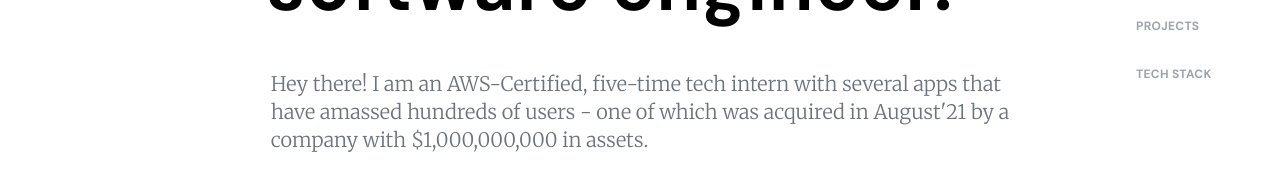
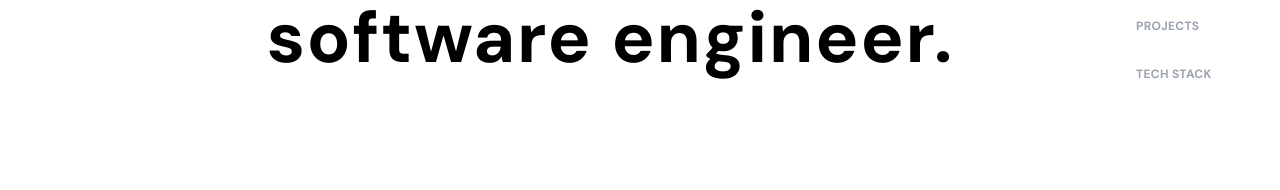
Before and after one commit to davidk101/portfolio, a React (Create React App) app: page / in a window 1280 px wide. Shown: the part 426-616 px from the top of the page. Built offline with nearby package versions, Linux system fonts and the light colour scheme.

Commit message:
remove the about section

```diff
--- a/src/pages/about.js
+++ b/src/pages/about.js
@@ -22,7 +22,7 @@ const About = ({ setPage, pageVariants, pageTransition }) => {
                     </h1>
                     <p className="sm:ml-1 text-base mt-6 sm:mt-12 sm:text-xl font-serif text-gray-500">
                         <p className = "my-5">
-                            Hey there! I am an AWS-Certified, five-time tech intern with several apps that have amassed hundreds of users - one of which was acquired in August'21 by a company with $1,000,000,000 in assets.
+
                         </p>
                     </p>
 
```
